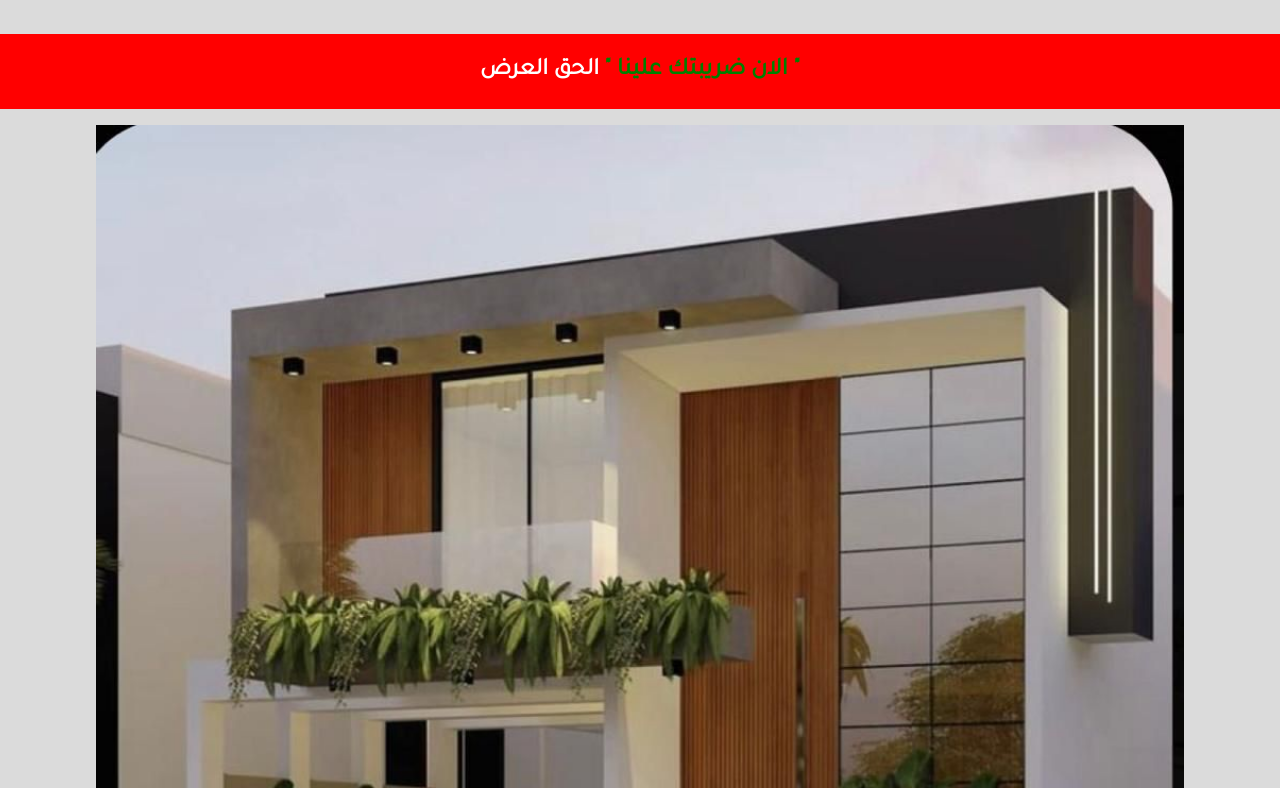
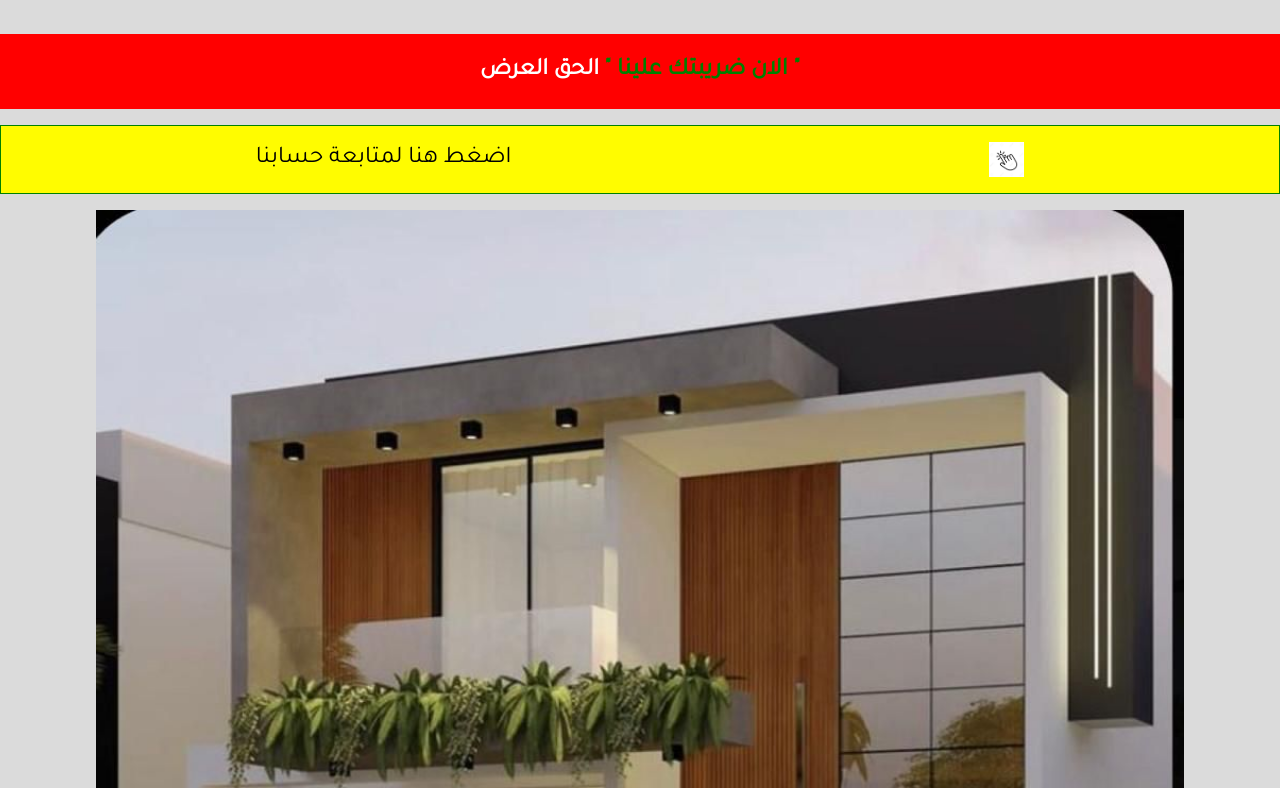
Before and after one commit to mohamed18yo/tasmemy, a plain HTML site: page index.html in a window 1280 px wide. Shown: the part 812-1600 px from the top of the page. Drawn offline with Linux system fonts and the light colour scheme.

Commit message:
تغيير اللون

```diff
--- a/index.html
+++ b/index.html
@@ -43,14 +43,15 @@
         <div class="offer">
           <h3><span class="spn">" الان ضريبتك علينا "</span> الحق العرض </h3>
         </div>
+        <a href="https://www.snapchat.com/add/mr.sultan1407">
+          <div class="whatsapp"> <img width="35px" src="./img/click.webp"/>اضغط هنا لمتابعة حسابنا  </div
+        ></a>
         <div class="sample">
           <img width="85%" src="./img/hero.jpeg"/>
           <img width="85%" src="./img/WhatsApp Image 2022-03-05 at 1.30.43 PM.jpeg"/>
           <img width="85%" src="./img/WhatsApp Image 2022-03-05 at 1.39.55 PM.jpeg"/>
         </div>
-        <a href="">
-          <div class="whatsapp"> <img width="35px" src="./img/click.webp"/>اضغط للمتابعه حسابنا هنا </div
-        ></a>
+
         <div class="form">
           <form
             action="mailto:saudi-ksa2@hotmail.com"
--- a/style.css
+++ b/style.css
@@ -105,12 +105,14 @@ a {
 }
 .whatsapp {
   padding: 1rem;
-  color: #fff;
-  background-color: rgb(196, 95, 95);
+  color: #000;
+  background-color: #fffc00;
+
   border: 1px solid green;
   /* width: 200px; */
   /* height: 20px; */
-  font-size: 18px;
+  font-size: 24px;
+  font: bold;
   display: flex;
   align-items: center;
   justify-content: space-around;
@@ -125,7 +127,7 @@ a {
   font: bold;
 }
 .form {
-  width: 100%;
+  width: 95%;
 }
 
 .row-form {
```
